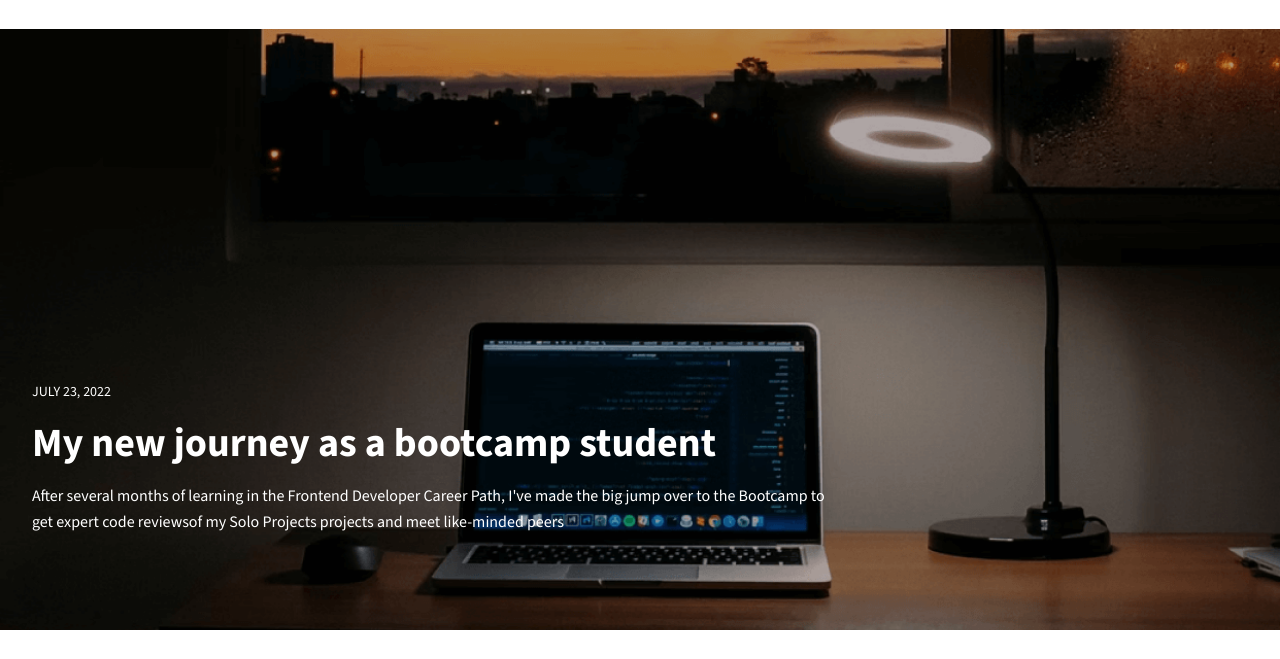
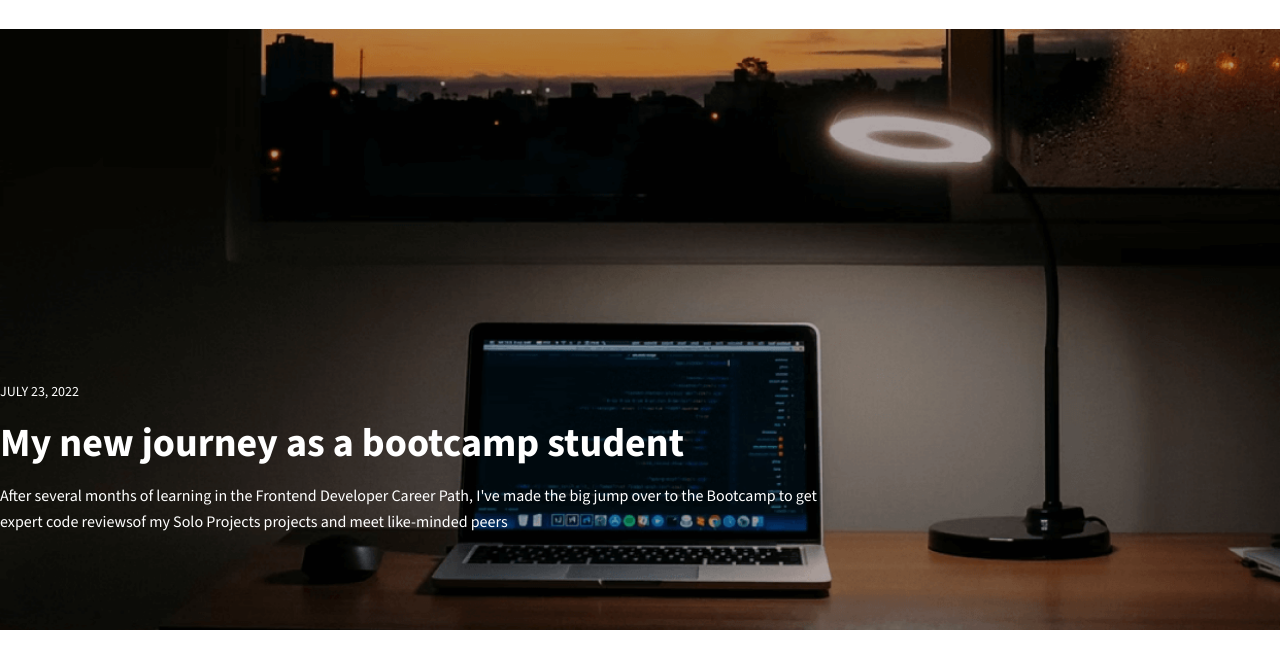
Before and after one commit to VeraMaczali/Learning-Journal-Project, a plain HTML site: page index.html in a window 1280 px wide. Shown: the part 61-720 px from the top of the page. Drawn offline with nearby package versions, Linux system fonts and the light colour scheme.

Commit message:
Update index.css

```diff
--- a/index.css
+++ b/index.css
@@ -126,14 +126,13 @@ img {
   background-image: url("./img/article-image-hero-mobile.png");
   background-size: cover;
   color: #fff;
-  padding: 2em;
+  padding: 2em 0;
 }
 
 .main-content {
   grid-column: 2/-2;
   display: flex;
   flex-direction: column;
-  padding: 4em 0 1em 0;
 }
 .main-title {
   margin: 0.5em 0;
```
